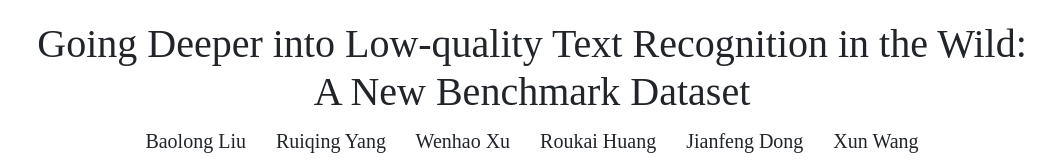
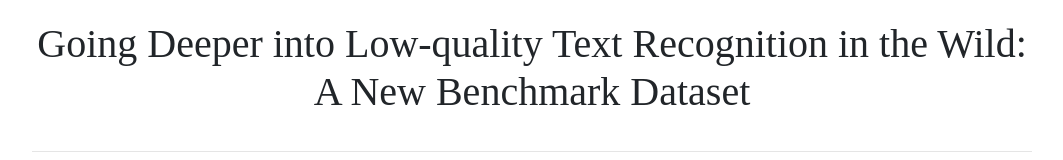
Before and after one commit to baolongliu/LQText16K, a plain HTML site: page index.html in a window 1280 px wide. Shown: the top 160 px of the page, without its empty margins (120-1183 px from the left). Drawn offline with nearby package versions, Linux system fonts and the light colour scheme; no server answers.

Commit message:
remove authors

```diff
--- a/index.html
+++ b/index.html
@@ -19,13 +19,13 @@
         <div class="header">
             <h3 class="title">Going Deeper into Low-quality Text Recognition in
                 the Wild: A New Benchmark Dataset</h3>
-                <p class="authors">Baolong Liu &nbsp;&nbsp;&nbsp;&nbsp;
+                <!-- <p class="authors">Baolong Liu &nbsp;&nbsp;&nbsp;&nbsp;
                 Ruiqing Yang &nbsp;&nbsp;&nbsp;&nbsp;
                 Wenhao Xu &nbsp;&nbsp;&nbsp;&nbsp;
                 Roukai Huang &nbsp;&nbsp;&nbsp;&nbsp;
                 Jianfeng Dong &nbsp;&nbsp;&nbsp;&nbsp;
                 Xun Wang
-                </p>
+                </p> -->
 <!--             <p class="authors">Baolong Liu<sup>1</sup> &nbsp;&nbsp;&nbsp;&nbsp;
                 Ruiqing Yang<sup>1</sup> &nbsp;&nbsp;&nbsp;&nbsp;
                 Wenhao Xu<sup>1</sup> &nbsp;&nbsp;&nbsp;&nbsp;
```
